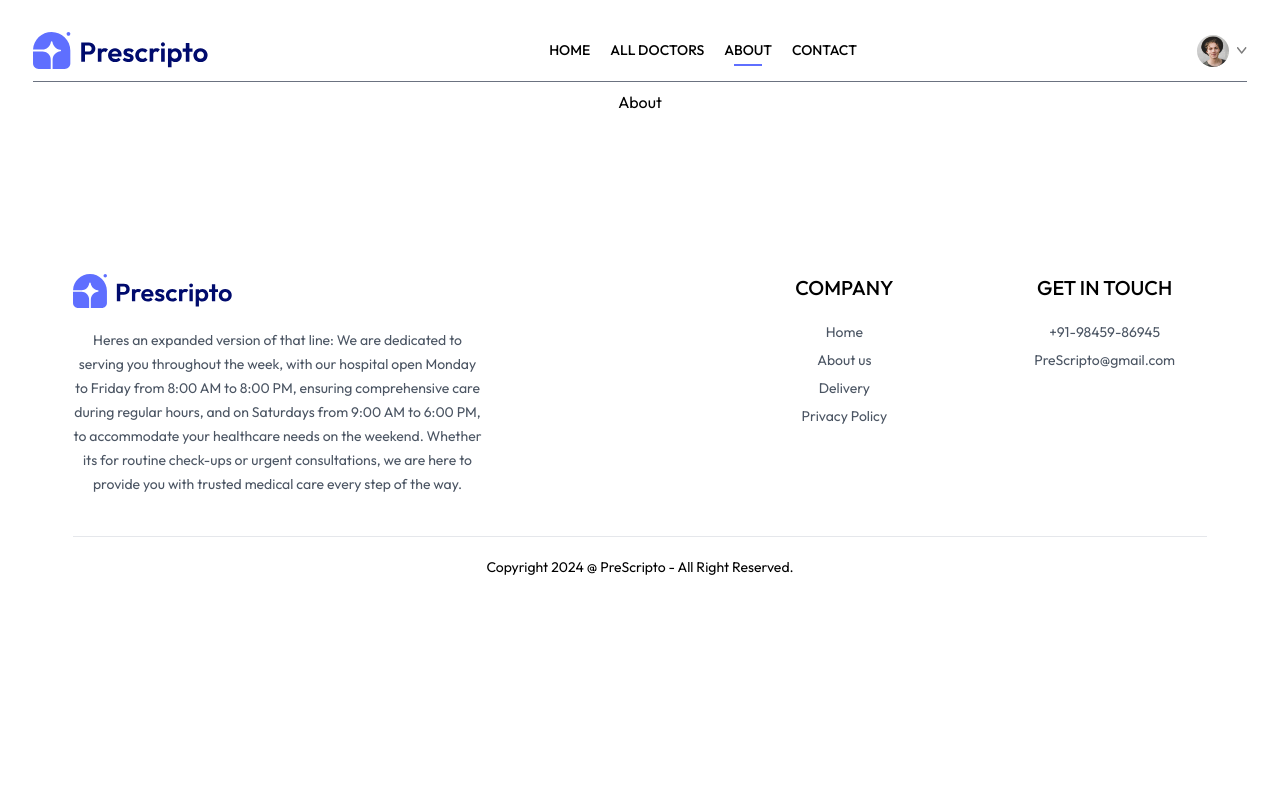
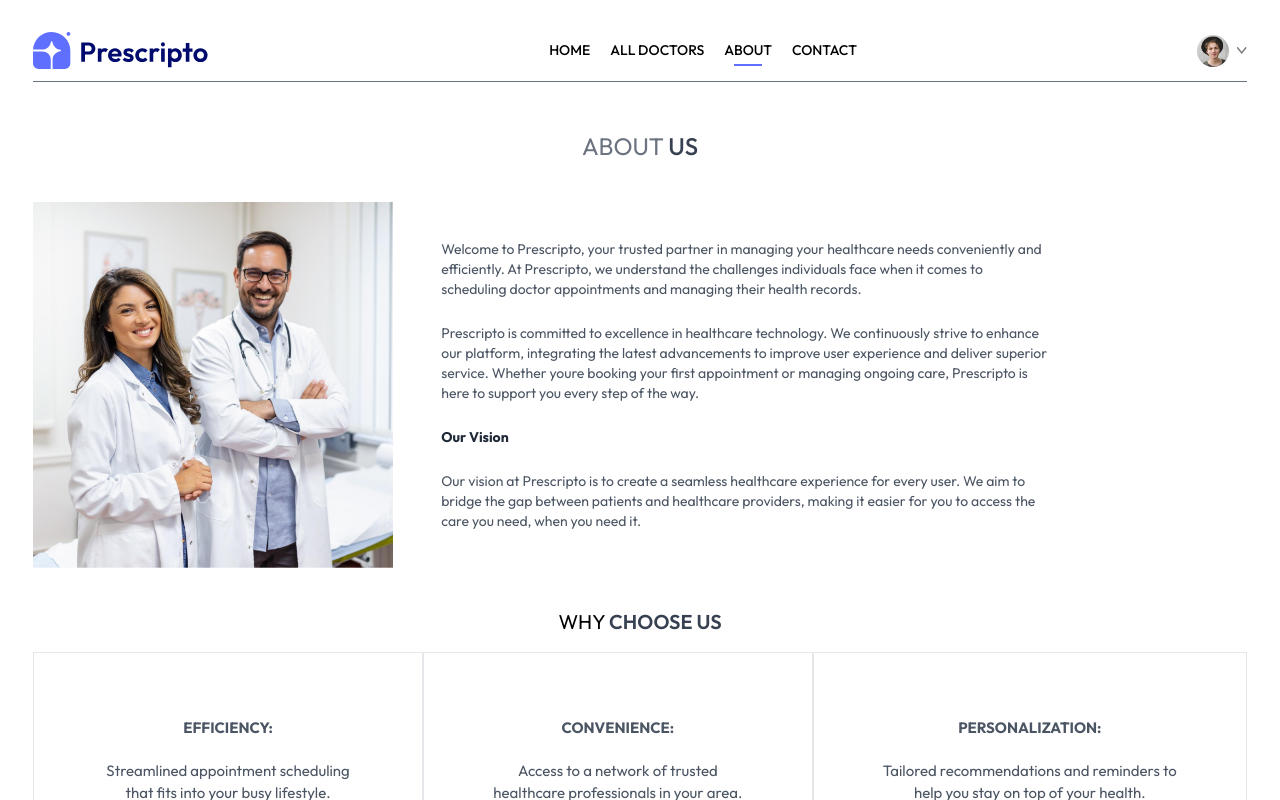
Before and after one commit to vikram17dp/PreScriptoHopso, a React (Vite) app in the folder client/: page /about in a window 1280 px wide. Shown: the top 800 px of the page. Built offline with nearby package versions, Linux system fonts and the light colour scheme.

Commit message:
creating About component

```diff
--- a/client/src/pages/About.jsx
+++ b/client/src/pages/About.jsx
@@ -1,11 +1,67 @@
-import React from 'react'
-
+import React from "react";
+import { assets } from "../assets/assets.js";
 const About = () => {
   return (
     <div>
-      About
+      <div className="text-center text-2xl pt-10 text-gray-500">
+        <p>
+          ABOUT <span className="text-gray-700 font-medium">US</span>
+        </p>
+      </div>
+      <div className="my-10 flex flex-col md:flex-row gap-12">
+        <img
+          className="w-full md:max-w-[360px]"
+          src={assets.about_image}
+          alt=""
+        />
+        <div className="flex flex-col justify-center gap-6 md:w-2/4 text-sm text-gray-600 text-left">
+          <p>
+            Welcome to Prescripto, your trusted partner in managing your
+            healthcare needs conveniently and efficiently. At Prescripto, we
+            understand the challenges individuals face when it comes to
+            scheduling doctor appointments and managing their health records.
+          </p>
+          <p>
+            Prescripto is committed to excellence in healthcare technology. We
+            continuously strive to enhance our platform, integrating the latest
+            advancements to improve user experience and deliver superior
+            service. Whether youre booking your first appointment or managing
+            ongoing care, Prescripto is here to support you every step of the
+            way.
+          </p>
+          <b className="text-gray-800">Our Vision</b>
+          <p>
+            Our vision at Prescripto is to create a seamless healthcare
+            experience for every user. We aim to bridge the gap between patients
+            and healthcare providers, making it easier for you to access the
+            care you need, when you need it.
+          </p>
+        </div>
+      </div>
+      <div className="text-xl my-4">
+        <p>
+          WHY <span className="text-gray-700 font-semibold">CHOOSE US</span>
+        </p>
+      </div>
+      <div className="flex flex-col md:flex-row mb-20">
+        <div className="border px-10 md:px-16 py-8 sm:py-16 flex flex-col gap-5 text-[15px] hover:bg-primary hover:text-white transition-all duration-300 text-gray-600 cursor-pointer">
+          <b>EFFICIENCY:</b>
+          <p>
+            Streamlined appointment scheduling that fits into your busy
+            lifestyle.
+          </p>
+        </div>
+        <div className="border px-10 md:px-16 py-8 sm:py-16 flex flex-col gap-5 text-[15px] hover:bg-primary hover:text-white transition-all duration-300 text-gray-600 cursor-pointer">
+          <b>CONVENIENCE:</b>
+          <p>Access to a network of trusted healthcare professionals in your area.</p>
+        </div>
+        <div className="border px-10 md:px-16 py-8 sm:py-16 flex flex-col gap-5 text-[15px] hover:bg-primary hover:text-white transition-all duration-300 text-gray-600 cursor-pointer">
+          <b>PERSONALIZATION:</b>
+          <p>Tailored recommendations and reminders to help you stay on top of your health.</p>
+        </div>
+      </div>
     </div>
-  )
-}
+  );
+};
 
-export default About
+export default About;
```
